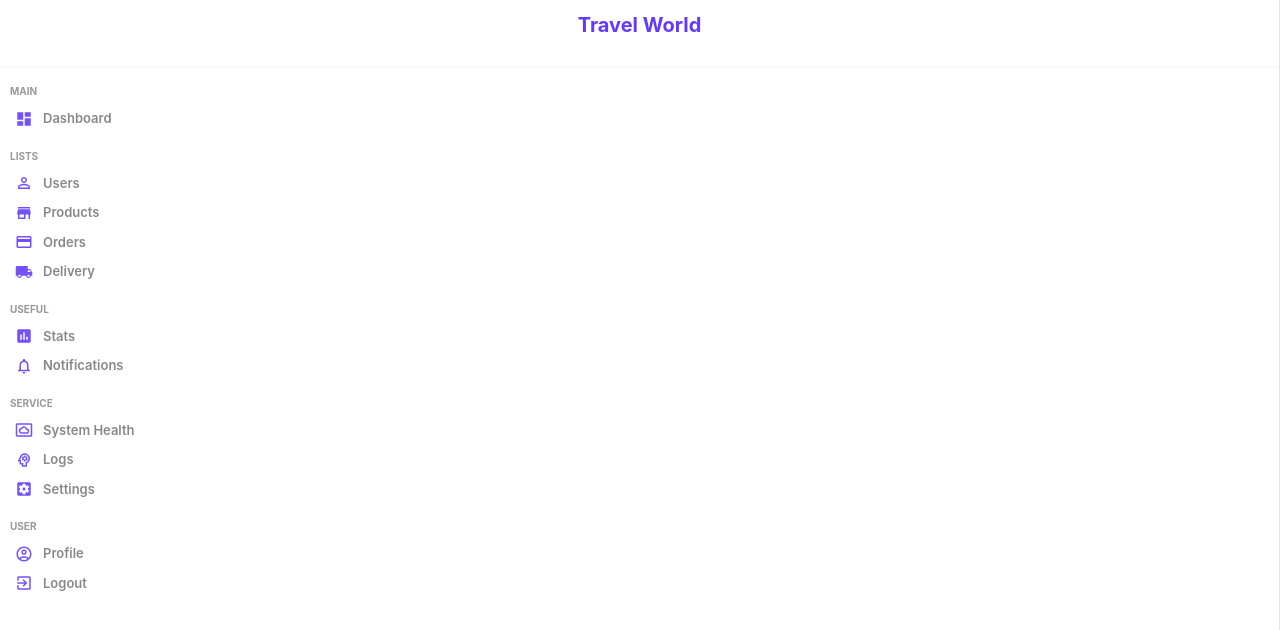
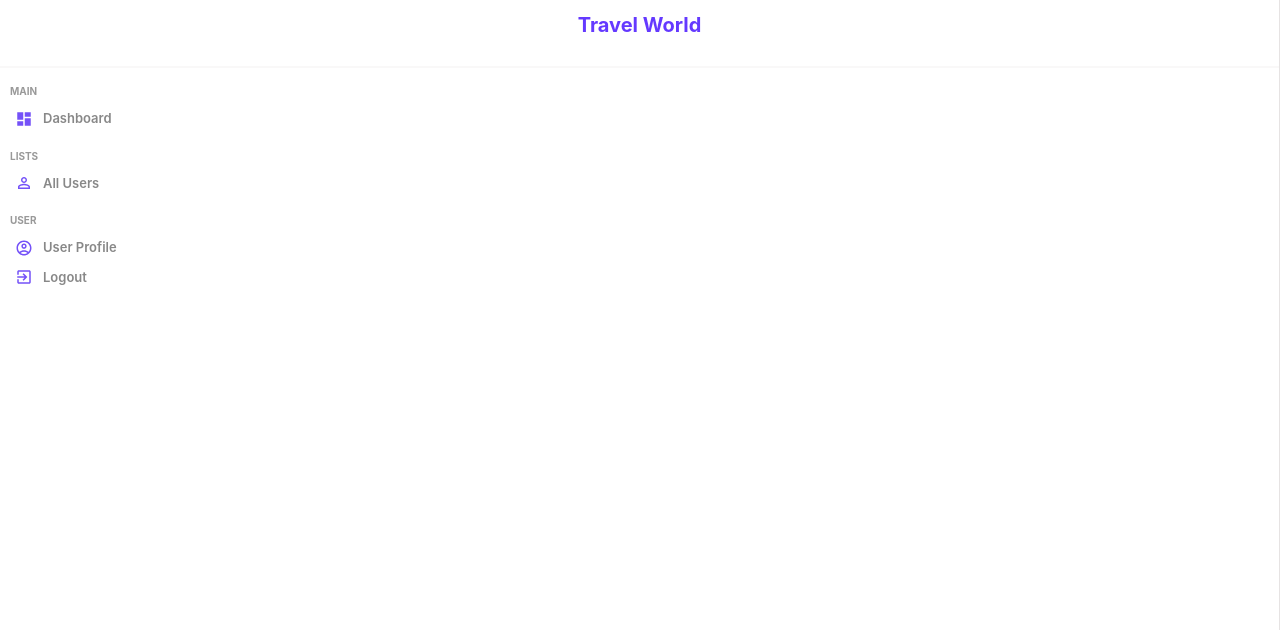
Before and after one commit to Chanuth10/eap_ticket_rservation_system_web_app, a React (Create React App) app: page / in a window 1280 px wide. Shown: the top 630 px of the page. Built offline with nearby package versions, Linux system fonts and the light colour scheme; a web font is replaced by a local one.

Commit message:
redesign side bar

```diff
--- a/src/features/sidebar/Sidebar.js
+++ b/src/features/sidebar/Sidebar.js
@@ -34,54 +34,22 @@ const Sidebar = () => {
                     <Link to="/users" style={{ textDecoration: "none" }}>
                         <li>
                             <PersonOutlineIcon className="icon" />
-                <span>Users</span>
+                            <span>All Users</span>
                         </li>
                     </Link>
-            <Link to="/products" style={{ textDecoration: "none" }}>
+                    <p className="title">USER</p>
+                    <Link to="/user-profile" style={{ textDecoration: "none" }}>
                         <li>
-                <StoreIcon className="icon" />
-                <span>Products</span>
+                            <AccountCircleOutlinedIcon className="icon" />
+                            <span>User Profile</span>
                         </li>
                     </Link>
-            <li>
-              <CreditCardIcon className="icon" />
-              <span>Orders</span>
-            </li>
-            <li>
-              <LocalShippingIcon className="icon" />
-              <span>Delivery</span>
-            </li>
-            <p className="title">USEFUL</p>
-            <li>
-              <InsertChartIcon className="icon" />
-              <span>Stats</span>
-            </li>
-            <li>
-              <NotificationsNoneIcon className="icon" />
-              <span>Notifications</span>
-            </li>
-            <p className="title">SERVICE</p>
-            <li>
-              <SettingsSystemDaydreamOutlinedIcon className="icon" />
-              <span>System Health</span>
-            </li>
-            <li>
-              <PsychologyOutlinedIcon className="icon" />
-              <span>Logs</span>
-            </li>
-            <li>
-              <SettingsApplicationsIcon className="icon" />
-              <span>Settings</span>
-            </li>
-            <p className="title">USER</p>
-            <li>
-              <AccountCircleOutlinedIcon className="icon" />
-              <span>Profile</span>
-            </li>
+                    <Link to="/logout" style={{ textDecoration: "none" }}>
                         <li>
                             <ExitToAppIcon className="icon" />
                             <span>Logout</span>
                         </li>
+                    </Link>
                 </ul>
             </div>
         </div>
```
Lines whose indentation alone changed are shown as unchanged.
